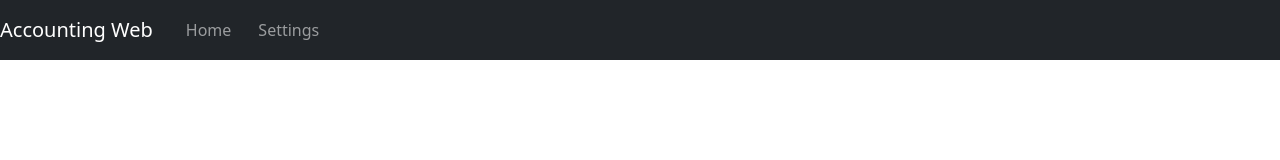
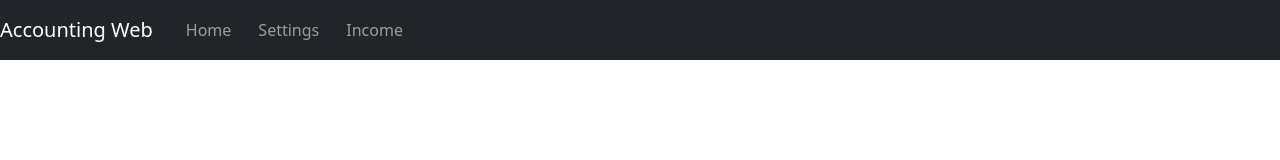
Before and after one commit to osh4/accounting-web-client, an Angular app: page /income in a window 1280 px wide. Before the commit this address led to /. Shown: the top 160 px of the page. Built offline with nearby package versions, Linux system fonts and the light colour scheme.

Commit message:
Add income component and link

```diff
--- /dev/null
+++ b/src/app/acc-income/acc-income.component.html
@@ -0,0 +1 @@
+<p>acc-income works!</p>
--- a/src/app/app-routing.module.ts
+++ b/src/app/app-routing.module.ts
@@ -2,11 +2,13 @@ import {NgModule} from '@angular/core';
 import {Routes, RouterModule} from '@angular/router';
 import {SettingsListComponent} from './settings/settings-list/settings-list.component';
 import {HomeComponent} from './home/home.component';
+import {AccIncomeComponent} from "./acc-income/acc-income.component";
 
 const routes: Routes = [
   {path: "", pathMatch: "full", redirectTo: "home"},
   {path: "home", component: HomeComponent},
-  {path: "settings-list", component: SettingsListComponent}
+  {path: "settings-list", component: SettingsListComponent},
+  {path: "income", component: AccIncomeComponent}
 ];
 
 @NgModule({
--- a/src/app/app.module.ts
+++ b/src/app/app.module.ts
@@ -9,6 +9,7 @@ import {HeaderComponent} from './header/header.component';
 import {FooterComponent} from './footer/footer.component';
 import {HomeComponent} from './home/home.component';
 import {HttpClientModule} from '@angular/common/http';
+import { AccIncomeComponent } from './acc-income/acc-income.component';
 
 @NgModule({
   declarations: [
@@ -16,7 +17,8 @@ import {HttpClientModule} from '@angular/common/http';
     SettingsListComponent,
     HeaderComponent,
     FooterComponent,
-    HomeComponent
+    HomeComponent,
+    AccIncomeComponent
   ],
   imports: [
     BrowserModule,
--- a/src/app/header/header.component.html
+++ b/src/app/header/header.component.html
@@ -13,9 +13,9 @@
       <li class="nav-item">
         <a class="nav-link" routerLink="/settings-list">Settings</a>
       </li>
-<!--      <li class="nav-item">-->
-<!--        <a class="nav-link" routerLink="/setting-create">Create setting</a>-->
-<!--      </li>-->
+      <li class="nav-item">
+        <a class="nav-link" routerLink="/income">Income</a>
+      </li>
 
     </ul>
   </div>
```
Also changed, not shown: src/app/acc-income/acc-income.component.ts (added, +10 -0 lines), src/app/acc-income/acc-income.component.css (added), 1 other file (tests, documents, lock files or other folders).
